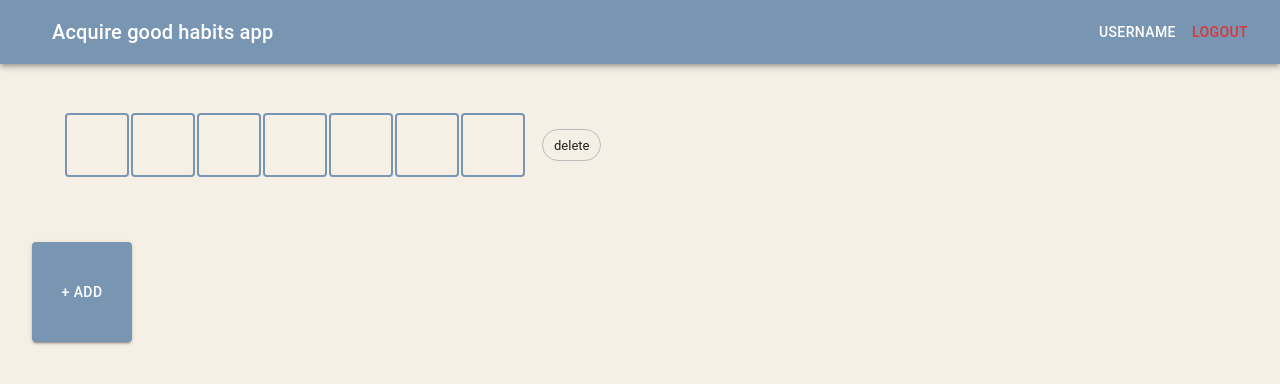
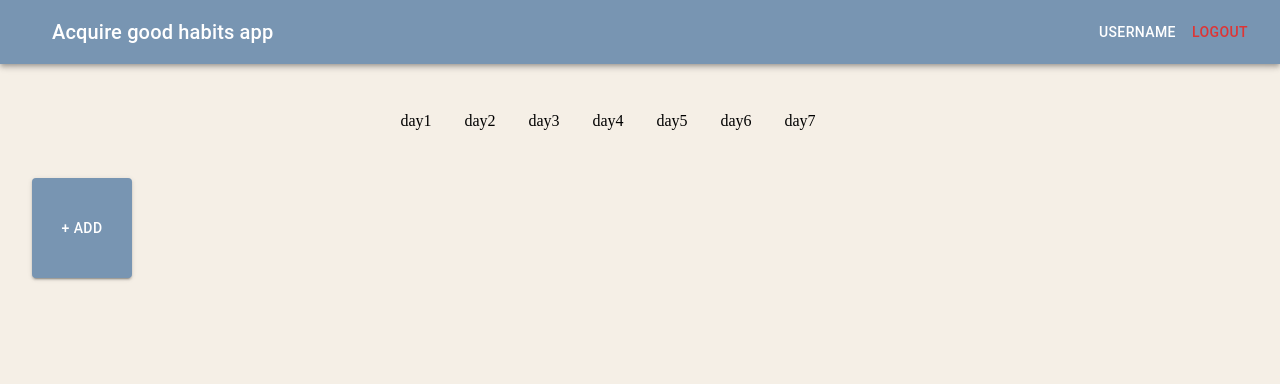
Before and after one commit to mstachlewski/learnNewHabitsApp, a React (Vite) app in the folder goodHabitsApp/: page / in a window 1280 px wide. Shown: the top 384 px of the page. Built offline with nearby package versions, Linux system fonts and the light colour scheme.

Commit message:
fixed bugs started adding date description

```diff
--- a/goodHabitsApp/src/App.tsx
+++ b/goodHabitsApp/src/App.tsx
@@ -3,10 +3,7 @@ import "./App.css";
 import ButtonAppBar from "./navbar.tsx";
 import Task from "./task.tsx";
 import { useState } from "react";
-import taskType from "./utils/types.ts";
-import store from "./utils/store.tsx";
 import { addNewTaskToArray } from "./utils/taskSlice.ts";
-import { useSelector, useDispatch } from "react-redux";
 import { useAppSelector, useAppDispatch } from "./utils/hooks.ts";
 
 function App() {
@@ -16,10 +13,10 @@ function App() {
   const dispatch = useAppDispatch();
   console.log(
     "task",
-    useSelector((state) => state)
+    useAppSelector((state) => state)
   );
 
-  const readTaskName = (e) => {
+  const readTaskName = (e: React.ChangeEvent<HTMLInputElement>) => {
     setInputTaskNameValue(e.currentTarget.value);
   };
 
@@ -37,9 +34,7 @@ function App() {
   };
 
   const renderTasks = () => {
-    return task.map((task: taskType, index) => (
-      <Task taskName={task.taskName} arrayOfTaskDays={[{}]} id={index} />
-    ));
+    return task.map((_, index) => <Task id={index} />);
   };
 
   return (
@@ -49,6 +44,24 @@ function App() {
       </Box>
       <Box>
         <Box className="TaskContainer" sx={{ mt: 6 }}>
+          <Box sx={{ display: "flex", alignItems: "center" }}>
+            <Box sx={{ width: "30%" }}></Box>
+            <Box
+              sx={{
+                display: "flex",
+                justifyContent: "space-between",
+                textAlign: "center",
+              }}
+            >
+              <Box sx={{ width: 64 }}>day1</Box>
+              <Box sx={{ width: 64 }}>day2</Box>
+              <Box sx={{ width: 64 }}>day3</Box>
+              <Box sx={{ width: 64 }}>day4</Box>
+              <Box sx={{ width: 64 }}>day5</Box>
+              <Box sx={{ width: 64 }}>day6</Box>
+              <Box sx={{ width: 64 }}>day7</Box>
+            </Box>
+          </Box>
           {renderTasks()}
         </Box>
         <Box
--- a/goodHabitsApp/src/task.tsx
+++ b/goodHabitsApp/src/task.tsx
@@ -23,6 +23,7 @@ function Task(props: taskPropsType) {
           flexWrap: "wrap",
         }}
       >
+        <Box sx={{ width: "30%", overflowWrap: "break-word" }}>
           <Typography
             sx={{
               mx: 4,
@@ -31,6 +32,7 @@ function Task(props: taskPropsType) {
           >
             {task[props.id].taskName}
           </Typography>
+        </Box>
         <Box>
           <Square></Square>
           <Square></Square>
@@ -40,6 +42,7 @@ function Task(props: taskPropsType) {
           <Square></Square>
           <Square></Square>
         </Box>
+
         <Chip
           label="delete"
           sx={{
--- a/goodHabitsApp/src/utils/taskSlice.ts
+++ b/goodHabitsApp/src/utils/taskSlice.ts
@@ -2,12 +2,14 @@ import { createSlice, PayloadAction } from "@reduxjs/toolkit";
 
 type initialState = {
   taskName: string;
-  arrayOfTaskDays: [{ id: number; isDone: true }];
+  arrayOfTaskDays: { id: number; isDone: true }[];
 }[];
+
+const initialState: initialState = [];
 
 const taskSlice = createSlice({
   name: "task",
-  initialState: [{}],
+  initialState: initialState,
   reducers: {
     addNewTaskToArray: (
       state,
--- a/goodHabitsApp/src/utils/types.ts
+++ b/goodHabitsApp/src/utils/types.ts
@@ -5,7 +5,5 @@ type taskType = {
 
 export type taskPropsType = {
   id: number;
-  taskName: string;
-  arrayOfTaskDays: [{ id: number; isDone: true }];
 };
 export default taskType;
```
Lines whose indentation alone changed are shown as unchanged.
